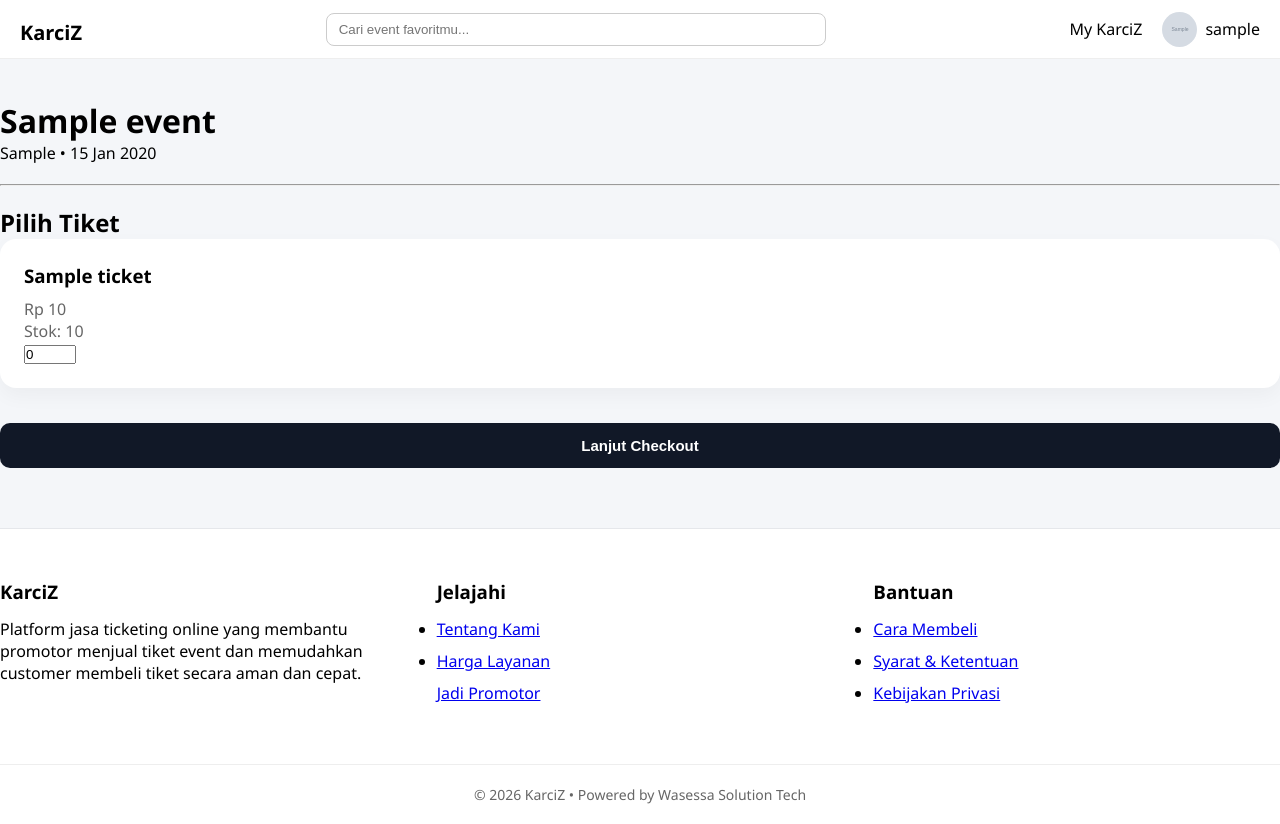
After one commit to wasessasolution/karciz, a PHP site: page /customer/event-detail.php?id=1 in a window 1280 px wide. The commit adds this page. Run offline with PHP 8.4, Linux system fonts and the light colour scheme; the visitor is signed in with stand-in values (Sample User, id 1); tables that the repository leaves empty hold one stand-in row (values such as "Sample post"); grey boxes marked "Sample" are stand-in pictures.

Commit message:
update register promotor, navbar, css

```diff
--- a/assets/css/style.css
+++ b/assets/css/style.css
@@ -1,31 +1,26 @@
+/* RESET + GLOBAL */
 * {
   margin: 0;
   padding: 0;
   box-sizing: border-box;
-  font-family: Calibri, sans-serif;
 }
 
-body {
-  background: #f7f8fa;
-  color: #222;
-  line-height: 1.6;
+html, body {
+  height: 100%;
+  font-family: 'Segoe UI', sans-serif;
+  background: #f4f6f9;
 }
 
-a {
-  text-decoration: none;
-  color: inherit;
+/* LAYOUT FLEX */
+body {
+  display: flex;
+  flex-direction: column;
 }
 
-ul {
-  list-style: none;
+/* CONTENT BIAR DORONG FOOTER */
+main {
+  flex: 1;
 }
-
-.container {
-  width: 90%;
-  max-width: 1200px;
-  margin: auto;
-}
-
 /* =====================
    NAVBAR
 ===================== */
@@ -75,20 +70,111 @@ ul {
   font-weight: 600;
 }
 
-.profile-user {
+/* NAVBAR */
+.navbar {
+  background: #fff;
+  border-bottom: 1px solid #eee;
+}
+
+.nav-wrapper {
   display: flex;
   align-items: center;
-  gap: 10px;
+  justify-content: space-between;
+  padding: 10px 20px;
+}
+
+/* LOGO */
+.logo a {
+  font-size: 20px;
+  font-weight: bold;
+  text-decoration: none;
+  color: #000;
+}
+
+/* SEARCH */
+.search-box {
+  flex: 1;
+  margin: 0 20px;
+}
+
+.search-box input {
+  width: 100%;
+  padding: 8px 12px;
+  border-radius: 8px;
+  border: 1px solid #ccc;
+}
+
+/* RIGHT NAV */
+.nav-right {
+  display: flex;
+  align-items: center;
+  gap: 20px;
+}
+
+.my-karciz {
+  text-decoration: none;
+  color: #000;
+  font-weight: 500;
+}
+
+/* PROFILE */
+.profile-user {
+  position: relative;
+  display: flex;
+  align-items: center;
+  gap: 8px;
+  cursor: pointer;
 }
 
 .profile-user img {
-  width: 42px;
-  height: 42px;
+  width: 35px;
+  height: 35px;
   border-radius: 50%;
   object-fit: cover;
-  border: 1px solid #ddd;
 }
 
+/* DROPDOWN */
+.dropdown-menu {
+  position: absolute;
+  top: 50px;
+  right: 0;
+  background: #fff;
+  border-radius: 10px;
+  min-width: 180px;
+  box-shadow: 0 6px 20px rgba(0,0,0,0.15);
+
+  display: none;
+  flex-direction: column;
+  overflow: hidden;
+
+  opacity: 0;
+  transform: translateY(10px);
+  transition: 0.2s ease;
+  z-index: 999;
+}
+
+.dropdown-menu a {
+  padding: 12px;
+  text-decoration: none;
+  color: #333;
+  font-size: 14px;
+}
+
+.dropdown-menu a:hover {
+  background: #f5f5f5;
+}
+
+/* LOGOUT warna beda */
+.dropdown-menu .logout {
+  color: red;
+}
+
+/* ACTIVE STATE */
+.dropdown-menu.show {
+  display: flex;
+  opacity: 1;
+  transform: translateY(0);
+}
 /* =====================
    LOGIN PAGE
 ===================== */
--- a/components/footer.php
+++ b/components/footer.php
@@ -14,7 +14,7 @@
       <ul>
         <li><a href="#">Tentang Kami</a></li>
         <li><a href="#">Harga Layanan</a></li>
-        <li><a href="#">Jadi Promotor</a></li>
+        <a href="/Karciz/register-promotor.php">Jadi Promotor</a>
       </ul>
     </div>
 
--- a/components/navbar.php
+++ b/components/navbar.php
@@ -3,18 +3,33 @@ if (session_status() === PHP_SESSION_NONE) {
     session_start();
 }
 
-include __DIR__ . '/../config.php';
+require_once __DIR__ . '/../config.php';
 
 $user_data = null;
+$role = $_SESSION['role'] ?? null;
 
-if (isset($_SESSION['user'])) {
+if (!empty($_SESSION['user'])) {
     $username = $_SESSION['user'];
 
-    $stmt = $conn->prepare("SELECT * FROM users WHERE username=?");
+    if ($stmt = $conn->prepare("SELECT username, profile_image FROM users WHERE username=? LIMIT 1")) {
         $stmt->bind_param("s", $username);
         $stmt->execute();
         $result = $stmt->get_result();
         $user_data = $result->fetch_assoc();
+        $stmt->close();
+    }
+}
+
+// default fallback
+$profile_img = 'default-profile.png';
+$username_display = 'Guest';
+
+if ($user_data) {
+    $profile_img = !empty($user_data['profile_image'])
+        ? $user_data['profile_image']
+        : 'default-profile.png';
+
+    $username_display = $user_data['username'] ?? 'Guest';
 }
 ?>
 
@@ -34,24 +49,36 @@ if (isset($_SESSION['user'])) {
     <!-- RIGHT -->
     <div class="nav-right">
 
+      <?php if ($role !== 'superadmin') { ?>
         <a href="/Karciz/customer/history_transaksi.php" class="my-karciz">
           My KarciZ
         </a>
+      <?php } ?>
 
-      <!-- PROFILE -->
       <?php if ($user_data) { ?>
-        <a href="/Karciz/customer/profile.php" class="profile-user">
+        <div class="profile-user" id="profileToggle">
 
           <img
-            src="/Karciz/assets/images/profile/<?=
-              $user_data['profile_image'] ? $user_data['profile_image'] : 'default-profile.png'
-            ?>"
-            alt="Profile User"
+            src="/Karciz/assets/images/profile/<?= htmlspecialchars($profile_img) ?>"
+            alt="Profile"
           />
 
-          <span><?= $user_data['username']; ?></span>
+          <span><?= htmlspecialchars($username_display) ?></span>
 
-        </a>
+          <!-- DROPDOWN -->
+          <div class="dropdown-menu" id="profileDropdown">
+
+            <?php if ($role !== 'superadmin') { ?>
+              <a href="/Karciz/customer/profile.php">Edit Profile</a>
+              <a href="/Karciz/customer/history_transaksi.php">My Ticket</a>
+            <?php } ?>
+
+            <!-- logout tetap ada -->
+            <a href="/Karciz/logout.php" class="logout">Logout</a>
+
+          </div>
+
+        </div>
       <?php } else { ?>
         <a href="/Karciz/login.php">Login</a>
       <?php } ?>
@@ -60,3 +87,24 @@ if (isset($_SESSION['user'])) {
 
   </div>
 </header>
+
+<!-- JS DROPDOWN -->
+<script>
+document.addEventListener("DOMContentLoaded", function () {
+
+  const toggle = document.getElementById("profileToggle");
+  const dropdown = document.getElementById("profileDropdown");
+
+  if (!toggle || !dropdown) return;
+
+  toggle.addEventListener("click", function (e) {
+    e.stopPropagation();
+    dropdown.classList.toggle("show");
+  });
+
+  document.addEventListener("click", function () {
+    dropdown.classList.remove("show");
+  });
+
+});
+</script>
--- /dev/null
+++ b/customer/event-detail.php
@@ -0,0 +1,75 @@
+<?php
+session_start();
+include '../config.php';
+
+if (!isset($_GET['id'])) {
+    header("Location: ../index.php");
+    exit;
+}
+
+$event_id = $_GET['id'];
+
+// ambil data event
+$stmt = $conn->prepare("SELECT * FROM events WHERE id=?");
+$stmt->bind_param("i", $event_id);
+$stmt->execute();
+$event = $stmt->get_result()->fetch_assoc();
+
+// ambil tiket event
+$tickets = $conn->query("SELECT * FROM tickets WHERE event_id = $event_id");
+?>
+
+<!DOCTYPE html>
+<html lang="id">
+<head>
+  <meta charset="UTF-8">
+  <title><?= $event['nama_event']; ?></title>
+  <link rel="stylesheet" href="../assets/css/style.css">
+</head>
+<body>
+
+<?php include '../components/navbar.php'; ?>
+
+<div class="container" style="margin-top:40px;">
+
+  <h1><?= $event['nama_event']; ?></h1>
+  <p><?= $event['lokasi']; ?> • <?= date('d M Y', strtotime($event['tanggal'])); ?></p>
+
+  <hr style="margin:20px 0;">
+
+  <h2>Pilih Tiket</h2>
+
+  <form action="checkout.php" method="POST">
+
+    <input type="hidden" name="event_id" value="<?= $event_id ?>">
+
+    <?php while($row = $tickets->fetch_assoc()) { ?>
+
+      <div class="event-card" style="margin-bottom:15px;">
+        <h3><?= $row['nama_tiket']; ?></h3>
+        <p>Rp <?= number_format($row['harga']); ?></p>
+        <p>Stok: <?= $row['stok']; ?></p>
+
+        <input
+          type="number"
+          name="qty[<?= $row['id']; ?>]"
+          min="0"
+          max="<?= $row['stok']; ?>"
+          value="0"
+        >
+      </div>
+
+    <?php } ?>
+
+    <button type="submit" class="btn-login" style="margin-top:20px;">
+      Lanjut Checkout
+    </button>
+
+  </form>
+
+</div>
+
+<?php include '../components/footer.php'; ?>
+
+</body>
+</html>
--- a/index.php
+++ b/index.php
@@ -20,7 +20,7 @@ $past_events = $conn->query("SELECT * FROM events WHERE status='selesai'");
   <meta charset="UTF-8" />
   <meta name="viewport" content="width=device-width, initial-scale=1.0" />
   <title>Karciz - Landing Page</title>
-  <link rel="stylesheet" href="assets/css/style.css" />
+  <link rel="stylesheet" href="/Karciz/assets/css/style.css?v=1">
 </head>
 <body>
 
--- a/super-admin/dashboard.php
+++ b/super-admin/dashboard.php
@@ -41,10 +41,8 @@ $username = $_SESSION['user'];
       <h3>Dashboard</h3>
 
       <div class="user-info">
-        <span>👤 <?php echo $username; ?></span>
-            <a href="/Karciz/logout.php" class="logout-btn">Logout</a>>
-          <button class="logout-btn">Logout</button>
-        </a>
+        <span>👤 <?= htmlspecialchars($username); ?></span>
+        <a href="/Karciz/logout.php" class="logout-btn">Logout</a>
       </div>
     </div>
 
```
Also changed, not shown: other parts of assets/css/style.css (+56 -0 lines), assets/css/superadmin.css (+80 -35 lines), customer/event_detail.php (deleted, +0 -138 lines), hash.php (+1 -8 lines), register-promotor.php (added, +132 -0 lines), assets/images/profile/1777654953_Cuplikan layar 2026-05-01 232022.png (added), assets/images/profile/1777655835_Cuplikan layar 2026-05-01 232022.png (added), assets/images/profile/1777656050_Cuplikan layar 2026-05-01 232022.png (added). Lines whose indentation alone changed are shown as unchanged.
